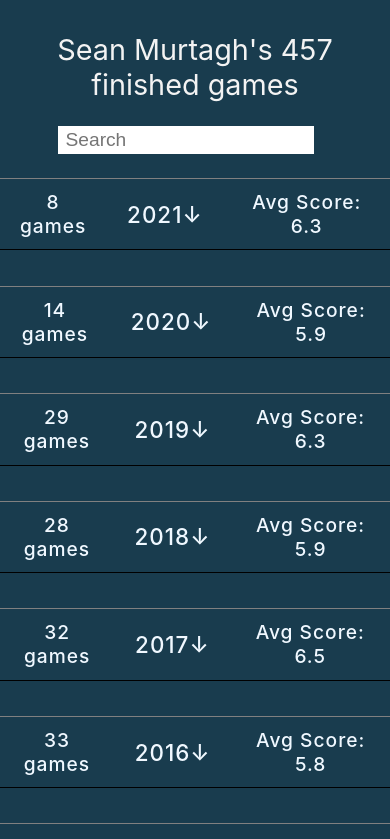
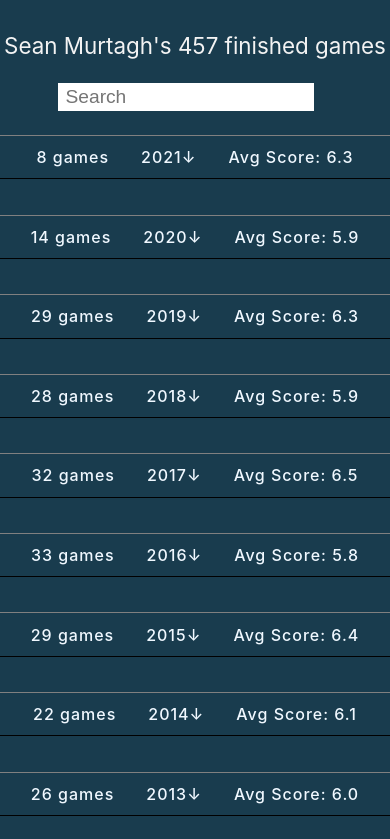
Before and after one commit to Shoozle/finished-games, a React (Create React App) app: page / in a window 390 px wide. Shown: the top 839 px of the page. Built offline with nearby package versions, Linux system fonts and the light colour scheme.

Commit message:
Font-size reduced for mobile queries

```diff
--- a/src/App.css
+++ b/src/App.css
@@ -60,6 +60,12 @@ h1 {
   text-align: center;
 }
 
+@media screen and (max-width: 42rem) {
+  h1 {
+    font-size: 1.4rem;
+  }
+}
+
 @media screen and (max-width: 55rem) {
   .searchlist{
     justify-items: center;
--- a/src/components/GameList.module.css
+++ b/src/components/GameList.module.css
@@ -45,4 +45,7 @@
         padding: 1.1rem;
         overflow: hidden;
     }
+    .year, .score, .totalGames{
+        font-size: 1rem;
+    }
 }
```
Also changed, not shown: 1 other file (tests, documents, lock files or other folders).
